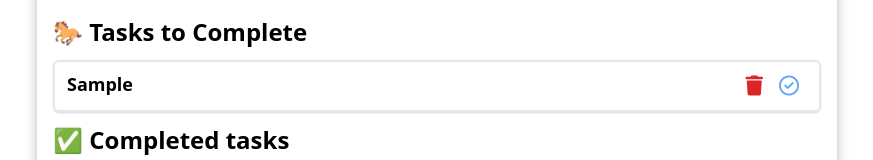
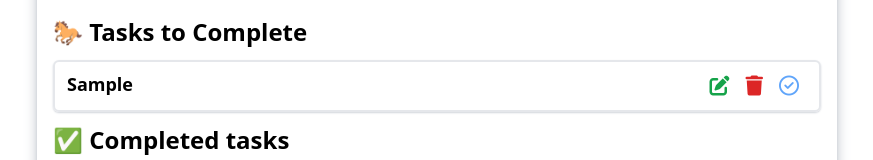
Before and after one commit to vamsi-tupakula/TasksTracker, a React (Create React App) app: page / in a window 1280 px wide. Both pictures are taken after typing "Sample" into the empty fields and a click on the button "ADD". Shown: the part 214-374 px from the top of the page, without its empty margins (203-1076 px from the left). Built offline with nearby package versions, Linux system fonts and the light colour scheme.

Commit message:
Edit button added for todo items...

```diff
--- a/src/components/Todo.jsx
+++ b/src/components/Todo.jsx
@@ -1,6 +1,8 @@
-import React from "react";
+import React, { useState } from "react";
 
 export default function Todo(props) {
+  const [editing, setEditing] = useState(false);
+  const [value, setValue] = useState(props.item.task);
   const markCompleted = () => {
     const lists = [...props.tasks];
     lists[props.index].status = "done";
@@ -12,12 +14,39 @@ export default function Todo(props) {
     props.setTasks(my_tasks.filter((item, index) => index !== props.index));
   };
 
+  const handleEdit = () => {
+    if (editing) {
+      const my_tasks = [...props.tasks];
+      my_tasks.map((task, index) => {
+        if (index === props.index) {
+          task.task = value;
+        }
+        return task;
+      });
+
+      props.setTasks(my_tasks);
+    }
+    setEditing((prev) => !prev);
+  };
+
   return (
     <li
       className={`flex justify-between align-middle my-1 py-2 px-3 border-2 rounded-md shadow-sm shadow-gray-300 hover:shadow-gray-400`}
     >
       <div className="flex flex-col gap-y-1">
-        <p className="text-lg font-semibold">{props.item.task}</p>
+        {editing ? (
+          <input
+            type="text"
+            value={value}
+            className="border border-green-600 outline-none py-1 px-2 text-lg rounded-sm font-semibold"
+            onChange={(e) => setValue(e.target.value)}
+            onKeyDown={(e) => {
+              if (e.keyCode === 13) handleEdit();
+            }}
+          />
+        ) : (
+          <p className="text-lg font-semibold">{props.item.task}</p>
+        )}
         <div className="flex align-start flex-wrap w-100 gap-x-2">
           {props.item.tags !== undefined &&
             props.item.tags.slice(0, 3).map((tag, index) => {
@@ -34,6 +63,13 @@ export default function Todo(props) {
         </div>
       </div>
       <div className="btn-group flex gap-x-4 text-xl pr-2">
+        <button type="button" className={`btn`} onClick={handleEdit}>
+          {editing ? (
+            <i class="fa-solid fa-floppy-disk text-green-600 hover:text-green-700"></i>
+          ) : (
+            <i className="fa-solid fa-pen-to-square text-green-600 hover:text-green-700"></i>
+          )}
+        </button>
         {props.done !== true ? (
           <button type="button" className={`btn`} onClick={deleteTask}>
             <i className="fa-solid fa-trash text-red-600 hover:text-red-700"></i>
```
